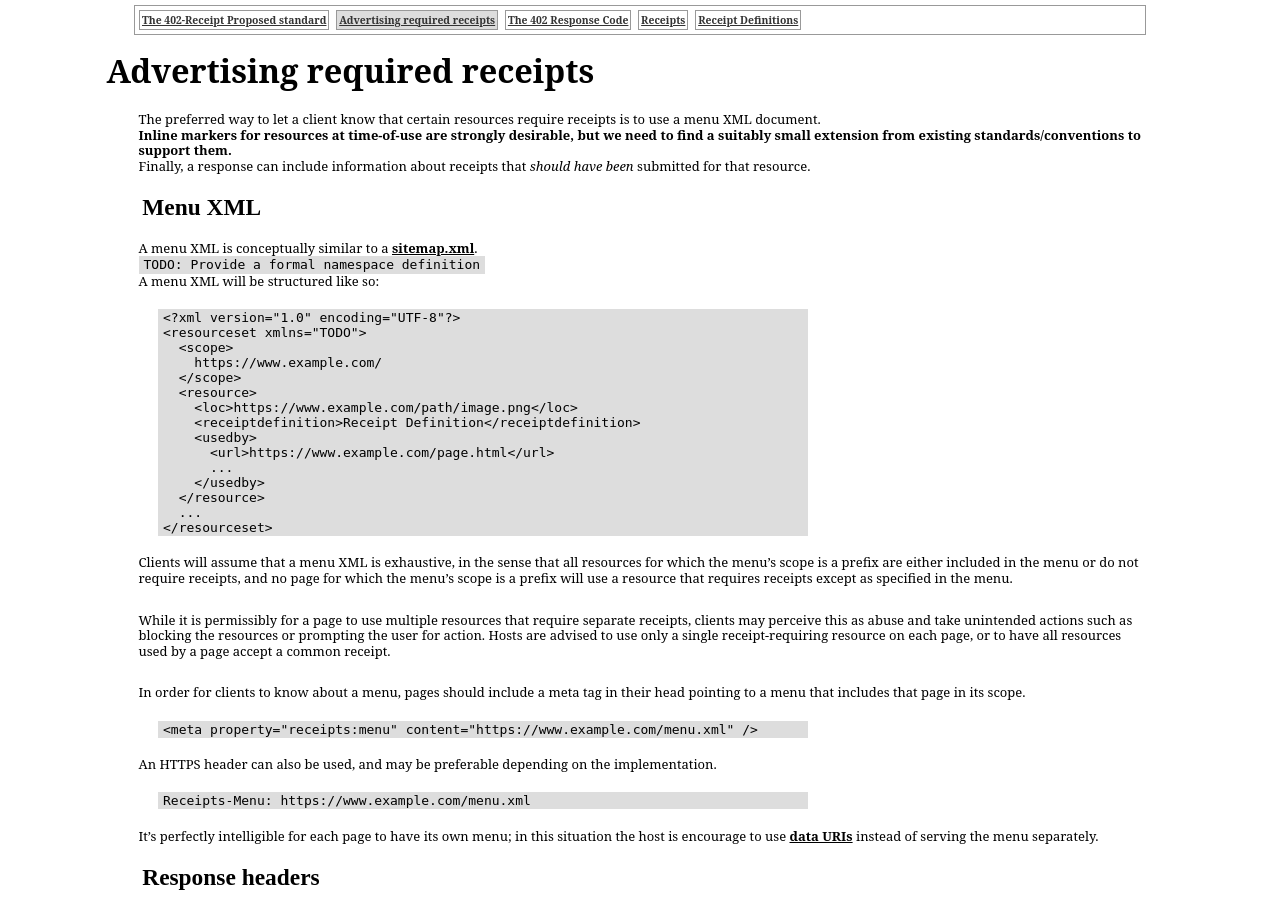
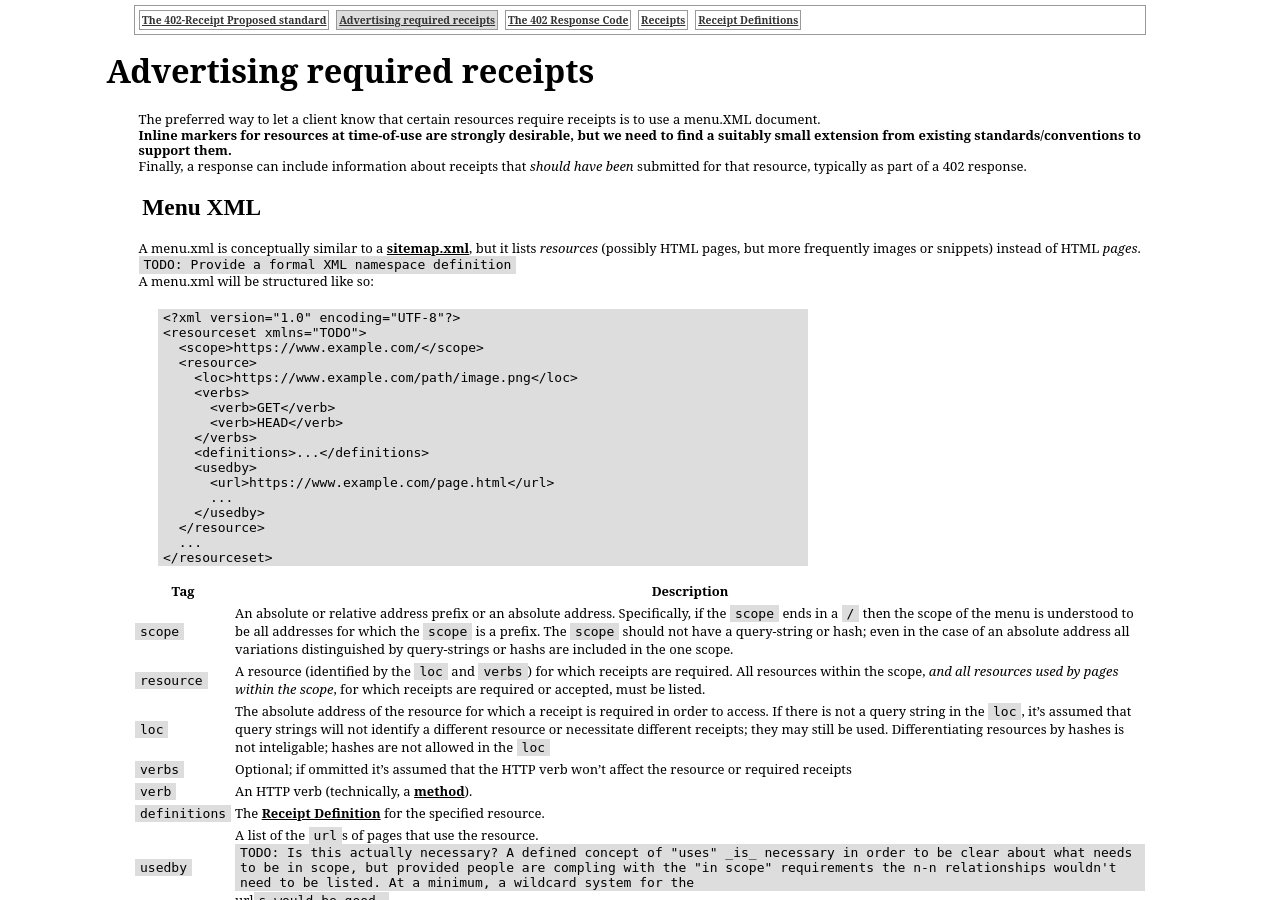
Before and after one commit to erikpukinskis/direct-monetization-static, a Jekyll site: the page built from _proposal/communicate.markdown, in a window 1280 px wide and 900 px high. Built offline with Jekyll 4.4.1, drawn with Linux system fonts in a browser that asks for light colours; some of the changed text lies outside the part shown.

Commit message:
various improvements

````diff
--- a/_proposal/402_responses.markdown
+++ b/_proposal/402_responses.markdown
@@ -6,6 +6,8 @@ description: The 402-Receipt Proposed standard.
 documentation_order: 3
 ---
 
-A 402 HTTP response indicates that the request should/may be retried with a receipt as described in the `Accept-Receipts` header. To the extent possible, 402 should be the "rejection of last resort" in the sense that a 402 response should not be given if the request would have failed for other reasons in addition to the absence of a suitable `Receipt` header.
+A 402 HTTP response indicates that the request should/may be retried with a receipt as described in the `Receipts-Accepts` header. To the extent possible, 402 should be the "rejection of last resort" in the sense that a 402 response should not be given if the request would have failed for other reasons in addition to the absence of a suitable `Receipts-Receipt` header.
+
+A `Receipts-Accepts` header is mandatory for a 402 response.
 
 If a 402 response has a response body, that body should be used as a placeholder for the requested resource, and must be appropriate for such use. If a 402 response has a `Link: <url>; rel=alternate` header, then it must specify a placeholder for the requested resource and there should not be a body.
--- a/_proposal/communicate.markdown
+++ b/_proposal/communicate.markdown
@@ -6,24 +6,26 @@ description: The 402-Receipt Proposed standard.
 documentation_order: 2
 ---
 
-The preferred way to let a client know that certain resources require receipts is to use a menu XML document.
+The preferred way to let a client know that certain resources require receipts is to use a menu.XML document.
 **Inline markers for resources at time-of-use are strongly desirable, but we need to find a suitably small extension from existing standards/conventions to support them.**
-Finally, a response can include information about receipts that _should have been_ submitted for that resource.
+Finally, a response can include information about receipts that _should have been_ submitted for that resource, typically as part of a 402 response.
 
 ## Menu XML
-A menu XML is conceptually similar to a [sitemap.xml](https://www.sitemaps.org/protocol.html).
-`TODO: Provide a formal namespace definition`
-A menu XML will be structured like so:
+A menu.xml is conceptually similar to a [sitemap.xml](https://www.sitemaps.org/protocol.html), but it lists _resources_ (possibly HTML pages, but more frequently images or snippets) instead of HTML _pages_.
+`TODO: Provide a formal XML namespace definition`
+A menu.xml will be structured like so:
 
 ```xml
 <?xml version="1.0" encoding="UTF-8"?>
 <resourceset xmlns="TODO">
-  <scope>
-    https://www.example.com/
-  </scope>
+  <scope>https://www.example.com/</scope>
   <resource>
     <loc>https://www.example.com/path/image.png</loc>
-    <receiptdefinition>Receipt Definition</receiptdefinition>
+    <verbs>
+      <verb>GET</verb>
+      <verb>HEAD</verb>
+    </verbs>
+    <definitions>...</definitions>
     <usedby>
       <url>https://www.example.com/page.html</url>
       ...
@@ -33,36 +35,37 @@ A menu XML will be structured like so:
 </resourceset>
 ```
 
-Clients will assume that a menu XML is exhaustive, in the sense that all resources for which the menu's scope is a prefix are either included in the menu or do not require receipts, and no page for which the menu's scope is a prefix will use a resource that requires receipts except as specified in the menu.
+| Tag | Description |
+|---------|-------------|
+| `scope` | An absolute or relative address prefix or  an absolute address. Specifically, if the `scope` ends in a `/` then the scope of the menu is understood to be all addresses for which the `scope` is a prefix. The `scope` should not have a query-string or hash; even in the case of an absolute address all variations distinguished by query-strings or hashs are included in the one scope. |
+| `resource` | A resource (identified by the `loc` and `verbs`) for which receipts are required. All resources within the scope, _and all resources used by pages within the scope_, for which receipts are required or accepted, must be listed. |
+| `loc` | The absolute address of the resource for which a receipt is required in order to access. If there is not a query string in the `loc`, it's assumed that query strings will not identify a different resource or necessitate different receipts; they may still be used. Differentiating resources by hashes is not inteligable; hashes are not allowed in the `loc` |
+| `verbs` | Optional; if ommitted it's assumed that the HTTP verb won't affect the resource or required receipts |
+| `verb` | An HTTP verb (technically, a [method](https://en.wikipedia.org/wiki/Hypertext_Transfer_Protocol#Request_methods)). |
+| `definitions` | The [Receipt Definition]({{ "/receipt_definitions.html" | relative_url }}) for the specified resource. |
+| `usedby` | A list of the `url`s of pages that use the resource. `TODO: Is this actually necessary? A defined concept of "uses" _is_ necessary in order to be clear about what needs to be in scope, but provided people are compling with the "in scope" requirements the n-n relationships wouldn't need to be listed. At a minimum, a wildcard system for the `url`s would be good.` |
 
 While it is permissibly for a page to use multiple resources that require separate receipts, clients may perceive this as abuse and take unintended actions such as blocking the resources or prompting the user for action. Hosts are advised to use only a single receipt-requiring resource on each page, or to have all resources used by a page accept a common receipt.
 
-In order for clients to know about a menu, pages should include a meta tag in their head pointing to a menu that includes that page in its scope.
-
-```html
-<meta property="receipts:menu" content="https://www.example.com/menu.xml" />
-```
-
-An HTTPS header can also be used, and may be preferable depending on the implementation.
+In order for clients to know about a menu, pages should include an HTTPS header or an HTML meta tag pointing to a menu that includes that page in its scope.
 
 ```text
 Receipts-Menu: https://www.example.com/menu.xml
+```
+```html
+<meta property="receipts:menu" content="https://www.example.com/menu.xml" />
 ```
 
 It's perfectly intelligible for each page to have its own menu; in this situation the host is encourage to use [data URIs](https://en.wikipedia.org/wiki/Data_URI_scheme) instead of serving the menu separately.
 
 ## Response headers
-A resource that accepts receipts should say so in the response header, even when responding to a request that already included the needed receipt.
+A resource that accepts receipts should say so in the response header (or, equivilantly, an HTML `meta` tag) even when responding to a request that already included the needed receipt. `TODO: give an explaination for how to compress a [Receipt Definition]({{ "/receipt_definitions.html" | relative_url }}) for use below.`
 
 ```text
-Receipts-Accepts: Receipt Definition
+Receipts-Accepts: [definitions]
+```
+```html
+<meta property="receipts:accepts" content="[definitions]" />
 ```
 
-An `<meta>` tag can represent the same information, but may require more careful consideration.
-
-```html
-<meta property="receipts:accepts" content="Receipt Definition" />
-```
-
-Such a tag included in the HTML payload of a 402 response would indicate that a different (more complete) version of the page would have been given if the request had included a receipt; this is fine but not an available option for non-HTML resources.
-In a 200 HTML payload it would indicate the supplied receipts (including, possibly, no receipt at all) already fulfilled the requirements. This may be less suitable for a tip-jar configuration than it may seem: The client shouldn't have to repeat a request to submit an optional receipt, and they won't know about a Menu XML during their first request.
+A 200 response should not be given unless the receipts supplied with the request (including, possibly, no receipt at all) already fulfilled the requirements.
--- a/_proposal/introduction.markdown
+++ b/_proposal/introduction.markdown
@@ -11,11 +11,11 @@ This document describes a standard way for a website to demand or accept payment
 
 # Version negative one.
 
-The 402 HTTPS response code implies that a request is being denied because payment must be provided for the requested resource. No standard way of following up to a 402 response has been normalized. The 402 response code has seen only niche usage, mostly for subscription-only APIs, and is effectively non-standard for human-facing HTTPS resources.
+The 402 HTTPS response code implies that a request is being denied because payment must be provided for the requested resource. No standard way of following up to a 402 response has been normalized. The 402 response code has seen only niche usage, mostly for subscription-only APIs, and is effectively non-standard for human-facing HTTPS resources. ([Wikipedia](https://en.wikipedia.org/wiki/List_of_HTTP_status_codes#402))
 
 We propose a suite of HTTPS headers, HTML head elements, and surrounding utilities to make direct monetization of web-accessible resources low-stress and safe even for non-specialist human users.
 
-By design, this standard covers use-cases in which a 402 response would never actually be sent. In particular, we anticipate a tip-jar or crowd-funding configuration in which no payment is _required_ to access the resource, but a clear means of making optional payments is exposed to the client along with explicit expectations about what they _should_ pay. Throughout this document we will talk about interchangeably about "requiring" or "accepting" receipts. The actual behavior gets specified in the Receipt Definition.
+By design, this standard covers use-cases in which a 402 response would never actually be sent. In particular, we anticipate a tip-jar configuration in which no payment is _required_ to access the resource, but a clear means of making optional payments is exposed to the client along with explicit expectations about what they _should_ pay. Throughout this document we will talk interchangeably about "requiring" or "accepting" receipts. The actual behavior gets specified in the Receipt Definition.
 
 Although this standard will focus on HTTPS exchanges; it's desirable that the framework of translate clearly to other internet communications.
 
--- a/_proposal/receipt_definitions.markdown
+++ b/_proposal/receipt_definitions.markdown
@@ -87,5 +87,3 @@ A **Receipt Definition** is an XML object within the same namespace as a Menu XM
 | `units` | A currency code. [ISO4217](https://en.wikipedia.org/wiki/ISO_4217) codes are recommended. |
 | `amount` | A decimal number amount of that currency's major units. |
 | `plan` | An identifier which is assumed to mean something to the various parties involved.
-
-`TODO: This should probably get compressed, and maybe more explanaintion about how to read it and why it's shaped like it is would be good.`
--- a/_proposal/receipts.markdown
+++ b/_proposal/receipts.markdown
@@ -40,6 +40,6 @@ The client will obtain a signature for the receipt from the chosen signatory usi
 ## Receipt Submission
 The receipt submission will contain the Signed Receipt (Bare Receipt plus Signatory signature) and a time-of-use timestamp to be compared against the freshness requirement of the Receipt Definition. It also includes the Client's signature of the receipt/time-of-use pair, and the public key needed to check that signature. This public key is used by the Host as an identifier for the Client; the Client may reuse a key pair or not depending if they wish to be identifiable as the same user over time.
 
-### Bundled Receipts
+## Bundled Receipts
 In the case that the Client should have access because of previously submitted payments they have made _for other resources_, a list of the `uuid`s of those receipts may be used in place of the Signed Receipt in the Receipt Submission. The Host will typically enforce that the Client signature of such a receipt match the submission signatures of all the listed receipts.
 For example, a website might give Receipt Definitions to the effect of _"Pages are \$0.05 each, up to \$3.00/month."_. Once a customer had viewed enough pages that their receipts for that month totaled \$3.00, their Client would begin submitting Bundled Receipts instead of buying a receipt for each page.
````
